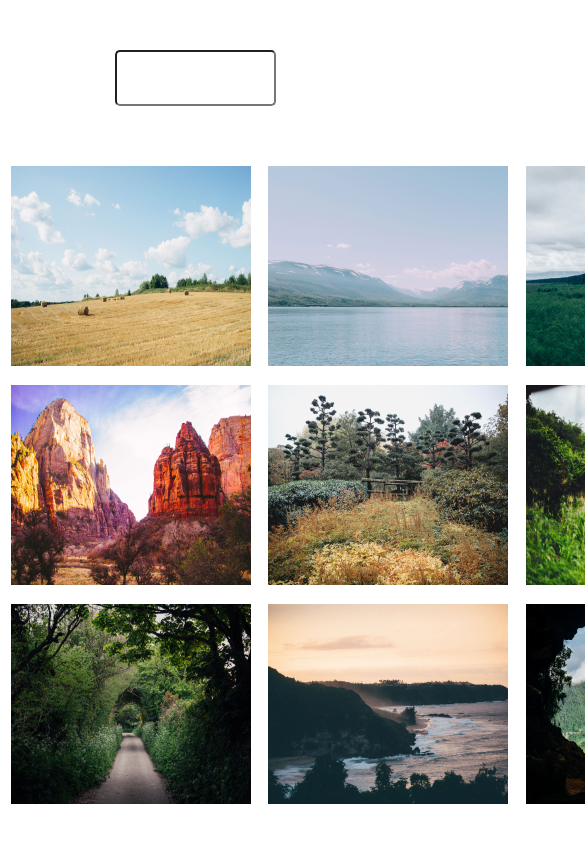
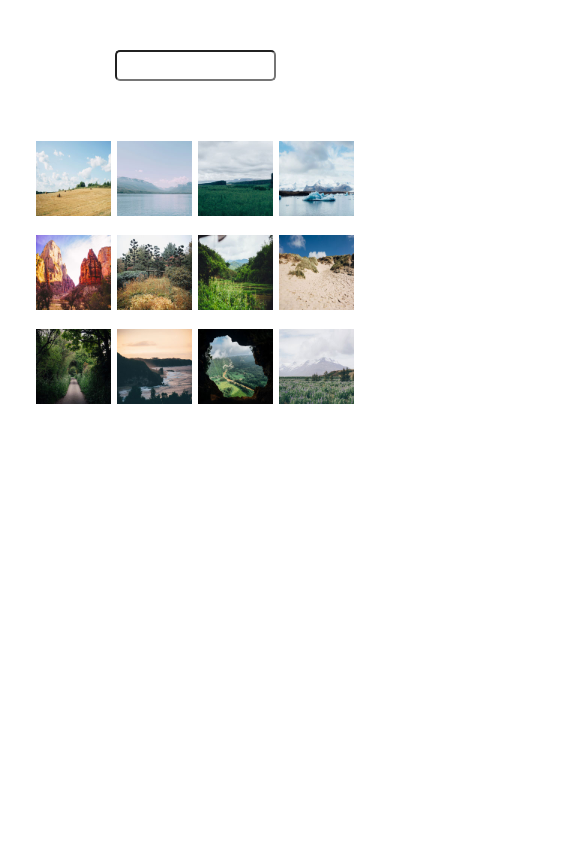
Before and after one commit to RalphWiley/Interactive-Photo-Gallery, a plain HTML site: page index.html in a window 390 px wide. Shown: the top 842 px of the page, 585 px wide, since content can reach past the window. Drawn offline with Linux system fonts and the light colour scheme.

Commit message:
media queries for exceeds

```diff
--- a/css/styles.css
+++ b/css/styles.css
@@ -1,7 +1,3 @@
-* {
-    /* margin-left: 20px;
-    margin-right: 20px; */
-}
 
 img {
     height: 200px;
@@ -14,13 +10,12 @@ img {
 }
 
 #search-input {
-    width: 50%;
+    width: 20%;
     height: 50px;
     border-radius: 5px;
     font-size: 24px;
     padding-left: 10px;
     margin: 0;
-
 }
 
 input:focus {
@@ -56,3 +51,42 @@ input:focus {
 .unmark .gsearch{
   font-size: 10px
 }
+
+@media (min-width: 320px){
+
+  img {
+    width: 75px;
+    height: 75px;
+  }
+
+  .search {
+    text-align: center;
+  }
+
+  #search-input {
+    width: 50%;
+    height: 25px;
+    font-size: 14px;
+  }
+
+  .grid-container {
+    width: 320px;
+  }
+}
+
+@media (min-width: 600px){
+
+  img {
+    width: 100px;
+    height: 100px;
+  }
+
+  #search-input {
+    width: 30%;
+    height: 25px;
+  }
+
+  .grid-container {
+    width: 550px;
+  }
+}
--- a/index.html
+++ b/index.html
@@ -14,64 +14,63 @@
 </head>
 <body>
     <div class="search">
-        <input type="search" name="search" width="250px" id="search-input">
+        <input type="search" name="search" id="search-input">
     </div>
     <div id="localSearchSimple"></div>
 
     <div class="grid-container">
-        <div class="col box-1">
-            <a href="photos/01.jpg" data-lightbox="places" data-title="I love hay bales. Took this snap on a drive through the countryside past some straw fields."><img src="photos/01.jpg" alt="Hay Bales" /></a>
+        <div class="col">
+            <a href="photos/01.jpg" data-lightbox="places" data-title="I love hay bales. Took this snap on a drive through the countryside past some straw fields."><img src="photos/thumbnails/01.jpg" alt="Hay Bales" /></a>
         </div>
         <!--/1-->
-        <div class="col box-2">
-            <a href="photos/02.jpg" data-lightbox="places" data-title="The lake was so calm today. We had a great view of the snow on the mountains from here."><img src="photos/02.jpg" alt="Lake" /></a>
+        <div class="col">
+            <a href="photos/02.jpg" data-lightbox="places" data-title="The lake was so calm today. We had a great view of the snow on the mountains from here."><img src="photos/thumbnails/02.jpg" alt="Lake" /></a>
         </div>
         <!--/2-->
-        <div class="col box-3">
-            <a href="photos/03.jpg" data-lightbox="places" data-title="I hiked to the top of the mountain and got this picture of the canyon and trees below."><img src="photos/03.jpg" alt="Canyon" /></a>
+        <div class="col">
+            <a href="photos/03.jpg" data-lightbox="places" data-title="I hiked to the top of the mountain and got this picture of the canyon and trees below."><img src="photos/thumbnails/03.jpg" alt="Canyon" /></a>
         </div>
         <!--/3-->
-        <div class="col box-4">
-            <a href="photos/04.jpg" data-lightbox="places" data-title="It was amazing to see an iceberg up close, it was so cold but didn’t snow today."><img src="photos/04.jpg" alt="Iceberg" /></a>
+        <div class="col">
+            <a href="photos/04.jpg" data-lightbox="places" data-title="It was amazing to see an iceberg up close, it was so cold but didn’t snow today."><img src="photos/thumbnails/04.jpg" alt="Iceberg" /></a>
         </div>
         <!--/4-->
-        <div class="col box-5">
-            <a href="photos/05.jpg" data-lightbox="places" data-title="The red cliffs were beautiful. It was really hot in the desert but we did a lot of walking through the canyons."><img src="photos/05.jpg" alt="Desert" /></a>
+        <div class="col">
+            <a href="photos/05.jpg" data-lightbox="places" data-title="The red cliffs were beautiful. It was really hot in the desert but we did a lot of walking through the canyons."><img src="photos/thumbnails/05.jpg" alt="Desert" /></a>
         </div>
         <!--/5-->
-        <div class="col box-6">
-            <a href="photos/06.jpg" data-lightbox="places" data-title="Fall is coming, I love when the leaves on the trees start to change color."><img src="photos/06.jpg" alt="Fall" /></a>
+        <div class="col">
+            <a href="photos/06.jpg" data-lightbox="places" data-title="Fall is coming, I love when the leaves on the trees start to change color."><img src="photos/thumbnails/06.jpg" alt="Fall" /></a>
         </div>
         <!--/6-->
-        <div class="col box-7">
-            <a href="photos/07.jpg" data-lightbox="places" data-title="I drove past this plantation yesterday, everything is so green!"><img src="photos/07.jpg" alt="Plantation" /></a>
+        <div class="col">
+            <a href="photos/07.jpg" data-lightbox="places" data-title="I drove past this plantation yesterday, everything is so green!"><img src="photos/thumbnails/07.jpg" alt="Plantation" /></a>
         </div>
         <!--/7-->
-        <div class="col box-8">
-            <a href="photos/08.jpg" data-lightbox="places" data-title="My summer vacation to the Oregon Coast. I love the sandy dunes!"><img src="photos/08.jpg" alt="Dunes" /></a>
+        <div class="col">
+            <a href="photos/08.jpg" data-lightbox="places" data-title="My summer vacation to the Oregon Coast. I love the sandy dunes!"><img src="photos/thumbnails/08.jpg" alt="Dunes" /></a>
         </div>
         <!--/8-->
-        <div class="col box-9">
-            <a href="photos/09.jpg" data-lightbox="places" data-title="We enjoyed a quiet stroll down this countryside lane. "><img src="photos/09.jpg" alt="Countryside Lane" /></a>
+        <div class="col">
+            <a href="photos/09.jpg" data-lightbox="places" data-title="We enjoyed a quiet stroll down this countryside lane. "><img src="photos/thumbnails/09.jpg" alt="Countryside Lane" /></a>
         </div>
         <!--/9-->
-        <div class="col box-10">
-            <a href="photos/10.jpg" data-lightbox="places" data-title="Sunset at the coast! The sky turned a lovely shade of orange."><img src="photos/10.jpg" alt="Sunset" /></a>
+        <div class="col">
+            <a href="photos/10.jpg" data-lightbox="places" data-title="Sunset at the coast! The sky turned a lovely shade of orange."><img src="photos/thumbnails/10.jpg" alt="Sunset" /></a>
         </div>
         <!--/10-->
-        <div class="col box-11">
-            <a href="photos/11.jpg" data-lightbox="places" data-title="I did a tour of a cave today and the view of the landscape below was breathtaking."><img src="photos/11.jpg" alt="Cave" /></a>
+        <div class="col">
+            <a href="photos/11.jpg" data-lightbox="places" data-title="I did a tour of a cave today and the view of the landscape below was breathtaking."><img src="photos/thumbnails/11.jpg" alt="Cave" /></a>
         </div>
         <!--/11-->
-        <div class="col box-12">
-            <a href="photos/12.jpg" data-lightbox="places" data-title="I walked through this meadow of bluebells and got a good view of the snow on the mountain before the fog came in."><img src="photos/12.jpg" alt="Bluebells" /></a>
+        <div class="col">
+            <a href="photos/12.jpg" data-lightbox="places" data-title="I walked through this meadow of bluebells and got a good view of the snow on the mountain before the fog came in."><img src="photos/thumbnails/12.jpg" alt="Bluebells" /></a>
         </div>
         <!--/12-->
     </div>
 
     <script src="js/jquery-1.11.2.min.js"></script>
-    <script src="js/lightbox2-2.11.1/src/js/lightbox.js" type="text/javascript"
-        charset="utf-8"></script>
+    <script src="js/lightbox2-2.11.1/src/js/lightbox.js"></script>
     <script src="js/main.js"></script>
     <script>
         lightbox.option({
```
